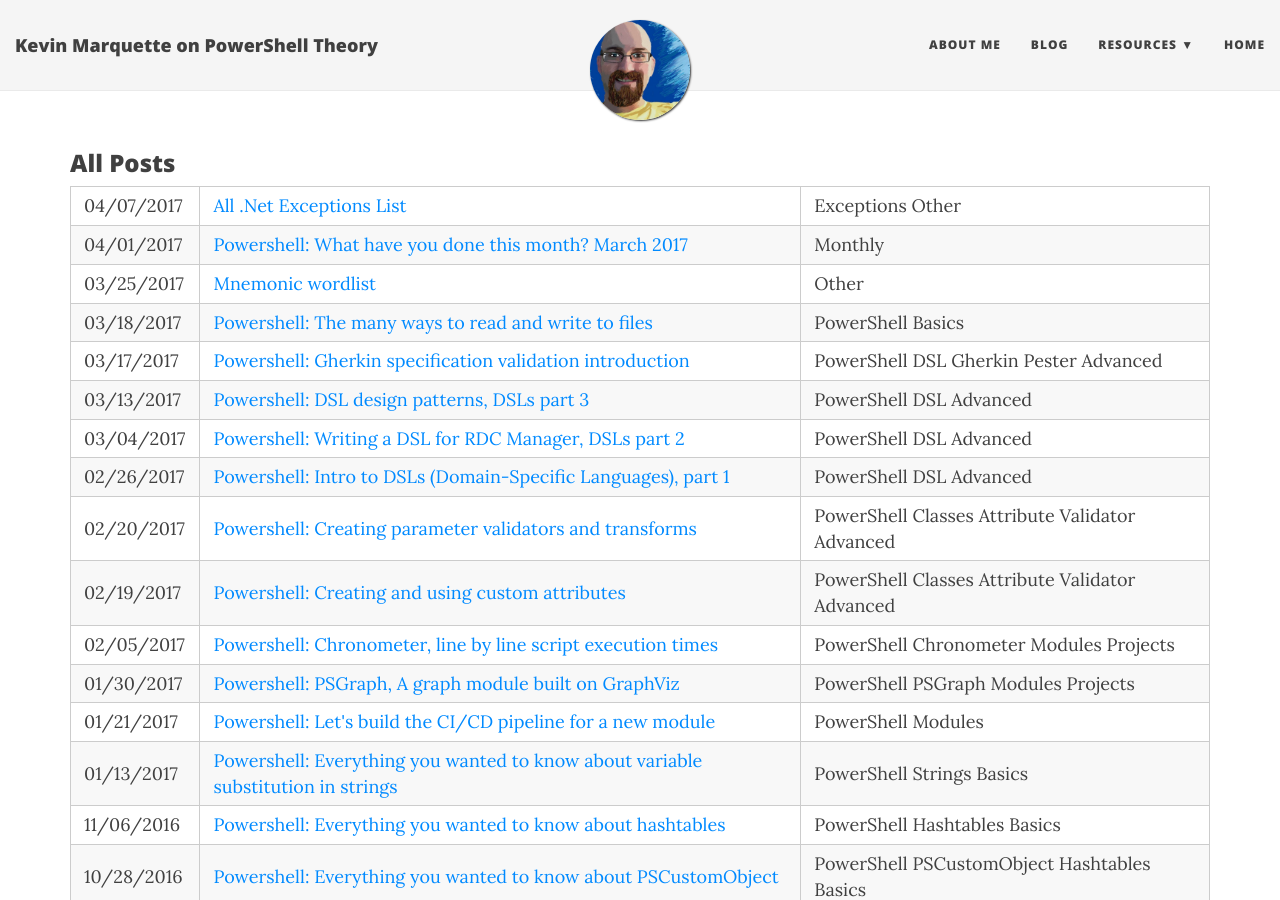
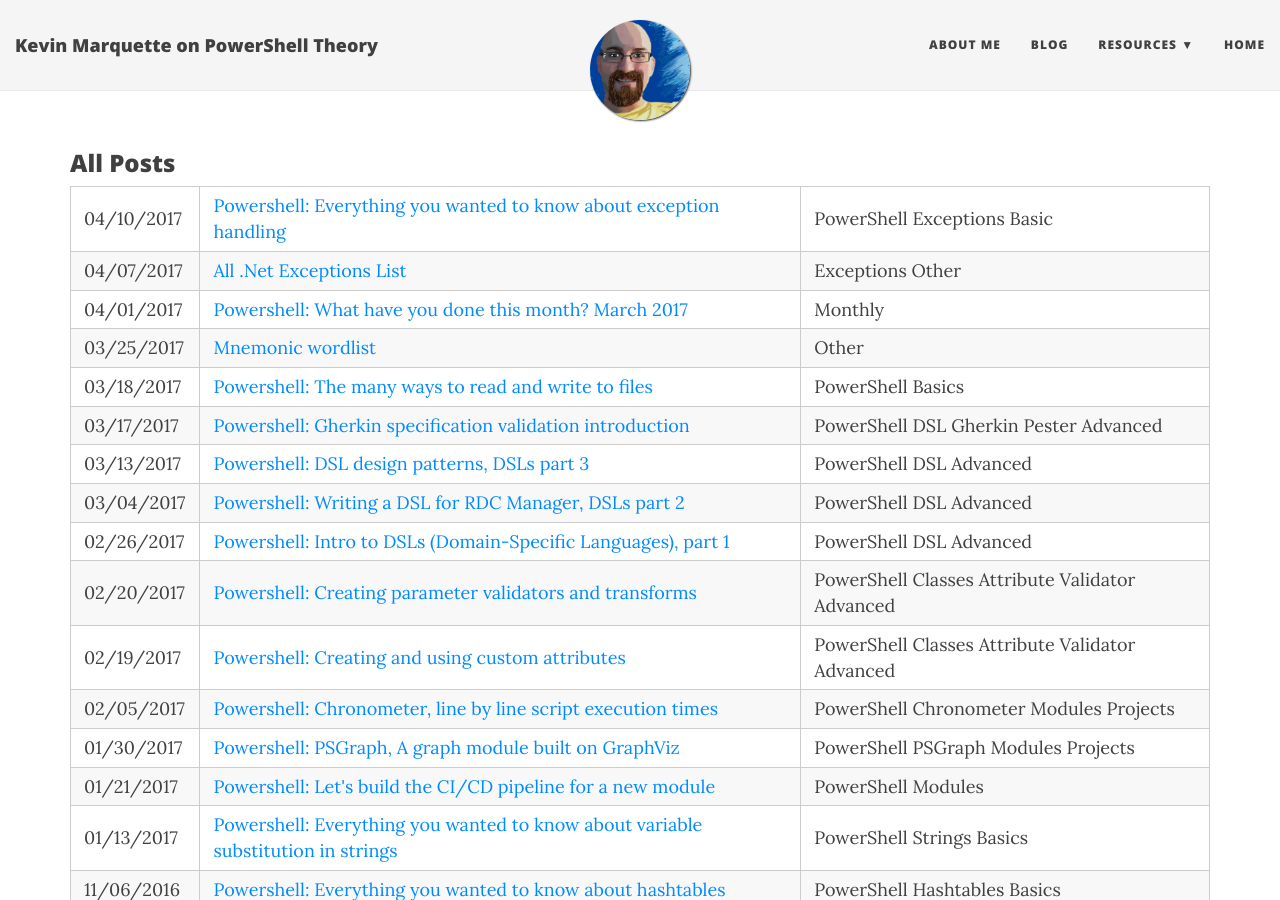
Before and after one commit to KevinMarquette/kevinmarquette.github.io, a Jekyll site: the page built from sitemap.html, in a window 1280 px wide and 900 px high. Built offline with Jekyll 4.4.1, drawn with Linux system fonts in a browser that asks for light colours; nearby versions of some CDN libraries.

Commit message:
publish post on exceptions

```diff
--- a/_draft/exceptionhandling.md
+++ b/_posts/2017-04-10-Powershell-exceptionhandling-everything-you-ever-wanted-to-know.md
@@ -1,8 +1,8 @@
 ---
 layout: post
 title: "Powershell: Everything you wanted to know about exception handling"
-date: 2017-03-26
-tags: [PowerShell,Exception Handling,Basic]
+date: 2017-04-10
+tags: [PowerShell,Exceptions,Basic]
 ---
 
 Error handling is just part of life when it comes to writing code. We can often check and validate conditions for expected behavior. When the unexpected happens, we turn to exception handling. You can easily handle exceptions generated by other people's code or you can generate your own exceptions for others to handle.
```
